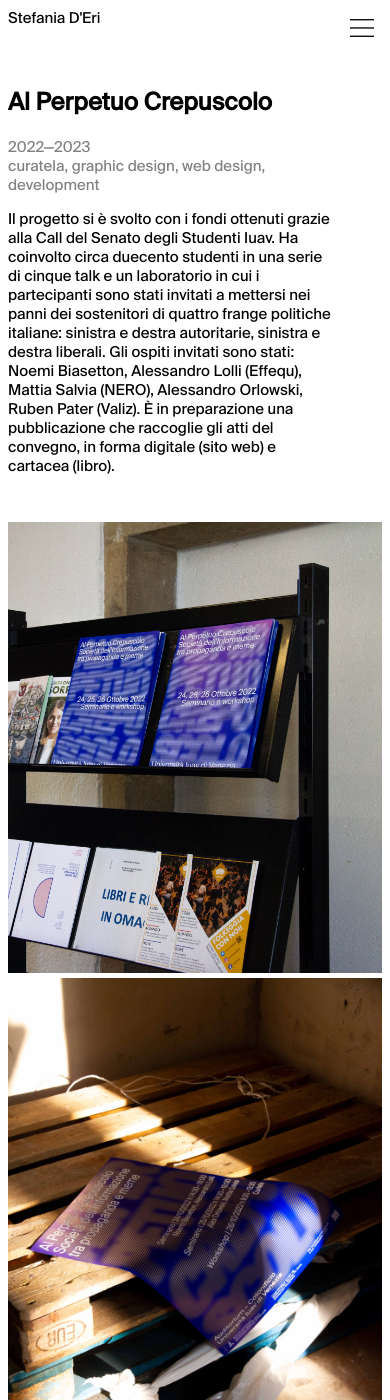
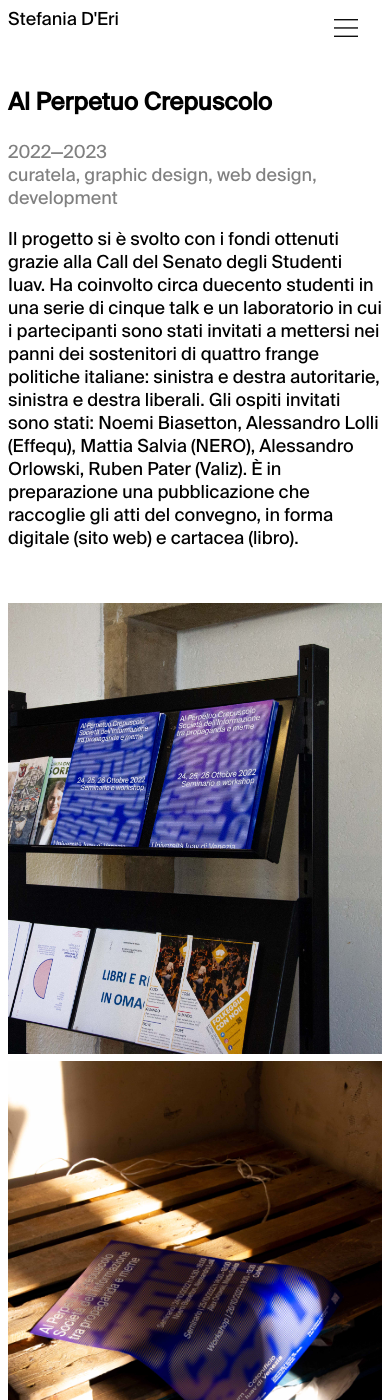
Before and after one commit to stefaniaderi/io, a Jekyll site: the page built from index.md, in a window 390 px wide and 1400 px high. Built offline with Jekyll 4.4.1, drawn with Linux system fonts in a browser that asks for light colours; nearby versions of some CDN libraries.

Commit message:
menu responsive

```diff
--- a/_sass/base.scss
+++ b/_sass/base.scss
@@ -227,7 +227,7 @@
   $headerHeight: 2rem;
   $fontSixe: 2rem;
   body{
-    font-size: $fontSize;
+    font-size: 18px;
   }
   img{
     max-width: 96vw;
@@ -271,6 +271,7 @@
   }
   .menu{
     display: block;
+    grid-column: 7 / 8;
   }
   .menu:before {
     content: "";
@@ -281,15 +282,16 @@
     width: 1.5rem;
     height: 1.5rem;
     position: fixed;
-    right: $padding;
+    right: calc(#{$padding} * 2);
     top: $padding;
   }
   .menu_dropdown{
     display: none;
-    width: 100% !important;
-    height: 100% !important;
+    width: 96vw !important;
+    height: 100vh !important;
     margin: -1rem;
     padding: $padding;
+    padding-top: 4rem;
     top: $padding;
     left: $padding;
     background: white;
@@ -299,6 +301,7 @@
     position: fixed;
     li {
       display: list-item;
+      margin-right: 2rem;
     }
   }
 
@@ -312,12 +315,12 @@
     width: 1.5rem;
     height: 1.5rem;
     position: fixed;
-    right: $padding;
+    right: calc(#{$padding} * 2);
     z-index: 1;
 }
   .content{
     padding-top:  ($headerHeight * 2 );
-    grid-column: 1 / 8;
+    grid-column: 1 / 9;
   }
   .photo{
     grid-column: 1 / 8;
```
Also changed, not shown: 3 other files.
